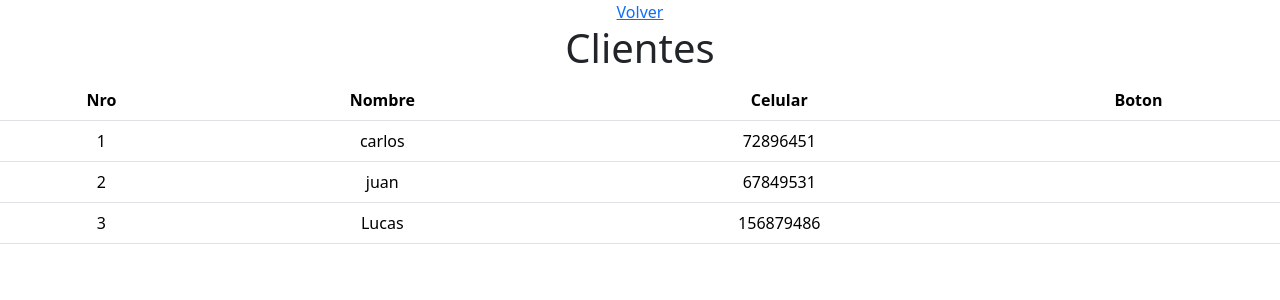
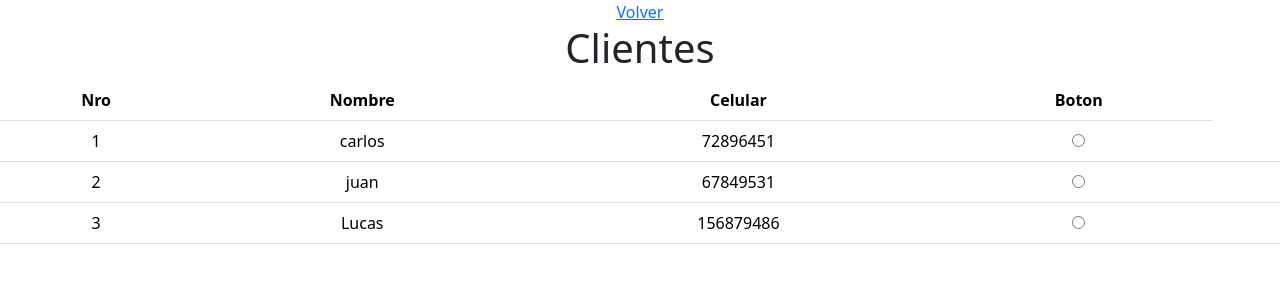
Before and after one commit to leonelborgesdev/clientopticavillavicencio, a React (Create React App) app: page /clientes in a window 1280 px wide. Shown: the top 300 px of the page. Built offline with nearby package versions, Linux system fonts and the light colour scheme.

Commit message:
lista clientes

```diff
--- a/src/components/Clientes/Clientes.jsx
+++ b/src/components/Clientes/Clientes.jsx
@@ -1,9 +1,17 @@
 import React from "react";
-import { useSelector } from "react-redux";
-import { Link } from "react-router-dom";
+import { useDispatch, useSelector } from "react-redux";
+import { Link, useNavigate } from "react-router-dom";
+import { setClientObj } from "../../store/slices/client";
 
 export const Clientes = () => {
+  const dispatch = useDispatch();
+  const navigate = useNavigate();
   const customers = useSelector((state) => state.customers);
+  const client = useSelector((state) => state.client);
+  const handleSelecClient = (client) => {
+    dispatch(setClientObj(client));
+    navigate("/tienda");
+  };
   return (
     <div>
       <Link to={"/tienda"}>Volver</Link>
@@ -20,10 +28,19 @@ export const Clientes = () => {
         <tbody>
           {customers.map((cliente, index) => {
             return (
-              <tr>
+              <tr key={index}>
                 <td>{index + 1}</td>
                 <td>{cliente.nombre}</td>
                 <td>{cliente.celular}</td>
+                <td>
+                  <input
+                    type="radio"
+                    name="client"
+                    checked={client.obj.id === cliente.id ? true : false}
+                    value={cliente.id}
+                    onClick={() => handleSelecClient(cliente)}
+                  />
+                </td>
                 <td></td>
               </tr>
             );
--- a/src/components/Tienda/Tienda.jsx
+++ b/src/components/Tienda/Tienda.jsx
@@ -8,7 +8,7 @@ import { setCarObj } from "../../store/slices/Car";
 
 const tabla_cerca = (recipe) => {
   return (
-    <table border={"1px"}>
+    <table border={"1px"} className="table table-striped">
       <thead>
         <tr>
           <th></th>
@@ -75,13 +75,13 @@ export const Tienda = () => {
         <Link to="/">Volver</Link>
         <h3>Orden</h3>
         <select name="orden">
-          <option value="">Alfabetico</option>
-          <option value="">Descripcion</option>
-          <option value="">Precio</option>
+          <option value="">Ascendente</option>
+          <option value="">Descendente</option>
         </select>
         <h3>Buscar</h3>
         <select name="select">
           <option value="">Descripcion</option>
+          <option value="">Categoria</option>
           <option value="">Marca</option>
           <option value="">Precio</option>
         </select>
@@ -129,7 +129,7 @@ export const Tienda = () => {
                 <h3>{recipe.obj.fecha}</h3>
               </div>
               <h4>Lejos:</h4>
-              <table className="table table-striped">
+              <table border={"1px"} className="table table-striped">
                 <thead>
                   <tr>
                     <th></th>
@@ -183,7 +183,7 @@ export const Tienda = () => {
           )}
 
           <div className="container_carrito_tabla">
-            <table border="1px" className="table table-hover">
+            <table border="1px" className="table table-striped">
               <thead className="thead-dark">
                 <tr>
                   <th scope="col">N°</th>
```
